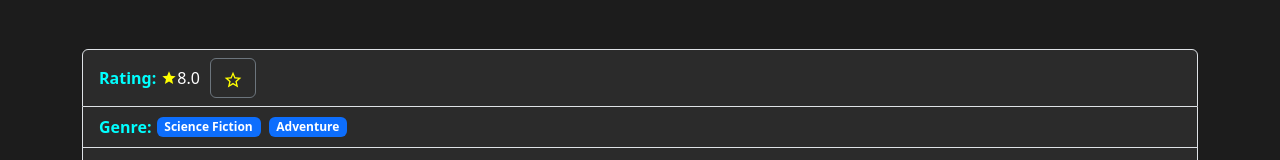
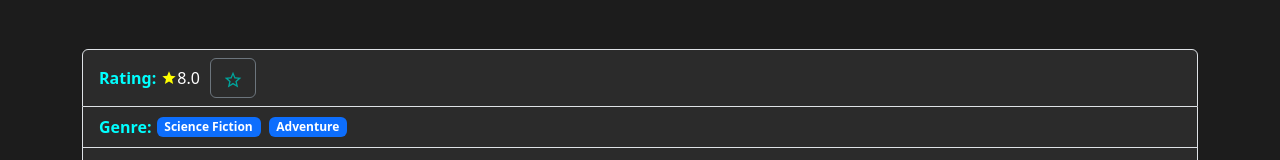
Before and after one commit to rzounlom/movie-ratings, a React (Create React App) app: page /movie/1 in a window 1280 px wide. Shown: the part 603-763 px from the top of the page. Built offline with nearby package versions, Linux system fonts and the light colour scheme.

Commit message:
file clean up

```diff
--- a/src/components/movies/movie-trailer/MovieTrailer.css
+++ b/src/components/movies/movie-trailer/MovieTrailer.css
@@ -33,10 +33,6 @@
   align-items: center;
 }
 
-.list-group-item:nth-of-type(1) svg {
-  color: yellow;
-}
-
 .list-group-item:nth-of-type(1) .rating {
   display: flex;
   align-items: center;
--- a/src/components/movies/movie-trailer/MovieTrailer.js
+++ b/src/components/movies/movie-trailer/MovieTrailer.js
@@ -27,7 +27,7 @@ const MovieTrailer = ({ movie }) => {
           <ListGroup.Item>
             <label>Rating:</label>
             <div className="rating">
-              <MdOutlineStar />
+              <MdOutlineStar color="yellow" />
               {caluculateRating(movie.ratings)}
             </div>{" "}
             <RatingModal movie={movie} />
```
